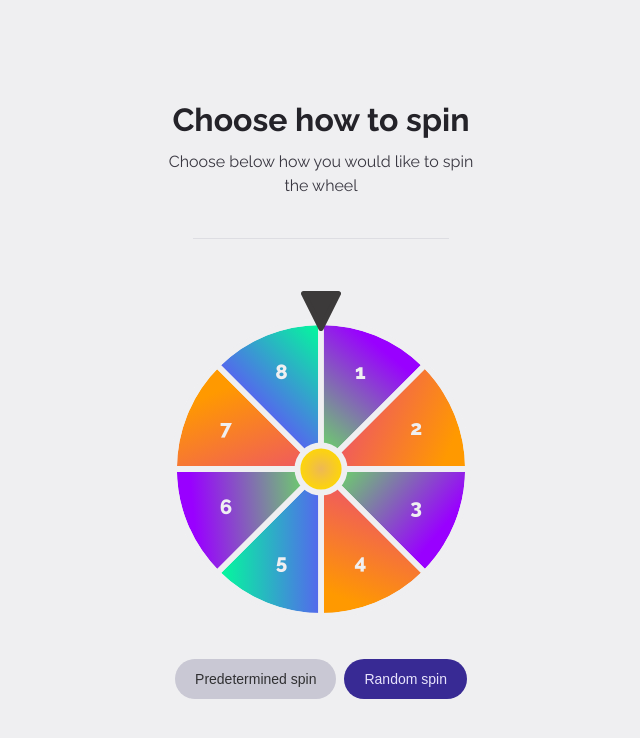
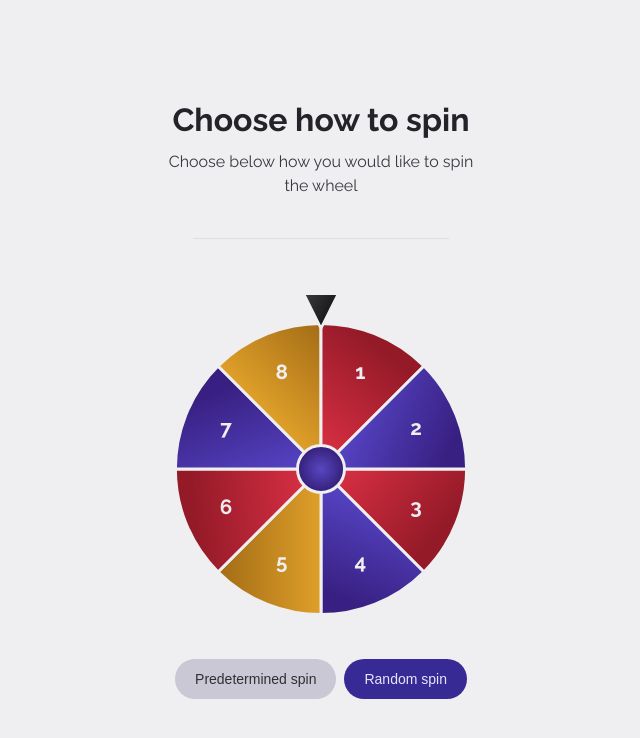
Before and after one commit to Jacques2Marais/spinning-wheel, a Vue app: page /spin in a window 1280 px wide. Shown: the top 738 px of the page, without its empty margins (319-959 px from the left). Built offline with nearby package versions, Linux system fonts and the light colour scheme.

Commit message:
Update colours for spinning wheel, clean up code and metadata

```diff
--- a/index.html
+++ b/index.html
@@ -4,7 +4,12 @@
     <meta charset="UTF-8" />
     <link rel="icon" href="/favicon.ico" />
     <meta name="viewport" content="width=device-width, initial-scale=1.0" />
-    <title>Vite App</title>
+
+    <title>Spin the wheel</title>
+    <meta
+      name="description"
+      content="A simple implementation of spin-the-wheel where you can do either a random spin, or a pre-determined spin."
+    />
 
     <link rel="preconnect" href="https://fonts.googleapis.com" />
     <link rel="preconnect" href="https://fonts.gstatic.com" crossorigin />
--- a/src/components/BaseLayout.vue
+++ b/src/components/BaseLayout.vue
@@ -20,7 +20,7 @@ const props = defineProps<{
 
 <style scoped>
 .base-layout {
-  height: 100vh;
+  min-height: 100vh;
 
   display: flex;
   flex-direction: column;
--- a/src/components/SpinningWheel.vue
+++ b/src/components/SpinningWheel.vue
@@ -3,7 +3,7 @@ import { useTemplateRef } from 'vue'
 import { useSpinningWheel } from '@/composables/useSpinningWheel'
 import {
   calculateSegmentTransformation,
-  getSegmentClassName,
+  calculateSegmentColourClassName,
   calculateTextTransformation,
   segmentPath,
 } from '@/utils/wheelUtils'
@@ -15,11 +15,11 @@ const { spinRandom, spinPredetermined } = useSpinningWheel(5000, wheel)
 
 <template>
   <div class="wheel-container">
-    <svg width="40" viewBox="0 0 30 30" class="spinner-arrow">
+    <svg viewBox="0 0 30 30" class="spinner-arrow">
       <polygon points="28,2 2,2 15,28" />
     </svg>
 
-    <svg width="300" height="300" viewBox="-2 -2 204 204" class="spinner-wheel" ref="spinner-wheel">
+    <svg viewBox="-2 -2 204 204" class="spinner-wheel" ref="spinner-wheel">
       <defs>
         <path id="segment" :d="segmentPath" />
 
@@ -38,6 +38,11 @@ const { spinRandom, spinPredetermined } = useSpinningWheel(5000, wheel)
           <stop class="gradient-stop-2" offset="100%" />
         </linearGradient>
 
+        <linearGradient id="arrow-gradient" gradientTransform="rotate(30)">
+          <stop class="gradient-stop-1" offset="0%" />
+          <stop class="gradient-stop-2" offset="100%" />
+        </linearGradient>
+
         <radialGradient id="middle-gradient">
           <stop class="gradient-stop-1" offset="0%" />
           <stop class="gradient-stop-2" offset="100%" />
@@ -49,7 +54,7 @@ const { spinRandom, spinPredetermined } = useSpinningWheel(5000, wheel)
           xlink:href="#segment"
           v-for="i in 8"
           :key="i"
-          :class="getSegmentClassName(i)"
+          :class="`spinner-segment ${calculateSegmentColourClassName(i)}`"
           :transform="calculateSegmentTransformation(i)"
         />
 
@@ -88,28 +93,32 @@ const { spinRandom, spinPredetermined } = useSpinningWheel(5000, wheel)
   transition: transform 5s cubic-bezier(0.3, 0.1, 0.25, 1);
   transform-origin: 50% 50%;
   transform: rotate(0);
+
+  width: 300px;
+  height: 300px;
 }
 
 .spinner-arrow {
-  fill: var(--foreground);
+  fill: url(#arrow-gradient);
   translate: 0 0.75rem;
-  stroke: var(--foreground);
-  stroke-width: 4;
+  stroke: var(--background);
+  stroke-width: 2;
   stroke-linejoin: round;
 
   z-index: 1;
+  width: 40px;
 }
 
 .spinner-text {
   font-size: 14px;
-  font-weight: 800;
+  font-weight: 700;
   fill: var(--background);
 }
 
 .spinner-segment {
   fill: url(#segment-gradient-1);
   stroke: var(--background);
-  stroke-width: 4;
+  stroke-width: 2;
   stroke-linejoin: round;
 
   &.segment-1\/3 {
@@ -130,47 +139,57 @@ const { spinRandom, spinPredetermined } = useSpinningWheel(5000, wheel)
 .spinner-middle {
   fill: url(#middle-gradient);
   stroke: var(--background);
-  stroke-width: 4;
+  stroke-width: 2;
   stroke-linejoin: round;
 }
 
 #middle-gradient {
   .gradient-stop-1 {
-    stop-color: rgb(238, 184, 85);
+    stop-color: #5747c2;
   }
 
   .gradient-stop-2 {
-    stop-color: rgb(255, 217, 0);
+    stop-color: #351f78;
+  }
+}
+
+#arrow-gradient {
+  .gradient-stop-1 {
+    stop-color: #3c3a3a;
+  }
+
+  .gradient-stop-2 {
+    stop-color: #181717;
   }
 }
 
 #segment-gradient-1 {
   .gradient-stop-1 {
-    stop-color: #e56;
+    stop-color: #5846c8;
   }
 
   .gradient-stop-2 {
-    stop-color: #f90;
+    stop-color: #382082;
   }
 }
 
 #segment-gradient-2 {
   .gradient-stop-1 {
-    stop-color: #56e;
+    stop-color: #df9f29;
   }
 
   .gradient-stop-2 {
-    stop-color: #0f9;
+    stop-color: #a26c16;
   }
 }
 
 #segment-gradient-3 {
   .gradient-stop-1 {
-    stop-color: #6e5;
+    stop-color: #e03246;
   }
 
   .gradient-stop-2 {
-    stop-color: #90f;
+    stop-color: #941a28;
   }
 }
 </style>
--- a/src/composables/useSpinningWheel.ts
+++ b/src/composables/useSpinningWheel.ts
@@ -1,7 +1,7 @@
 import router from '@/router'
 import type { Ref } from 'vue'
 import { useWheelResultStore } from '@/stores/wheelResult'
-import { getSegmentDegrees } from '@/utils/wheelUtils'
+import { calculateWheelRotationToSegment } from '@/utils/wheelUtils'
 
 // a composable that returns functions to help with spinning of the wheel
 export const useSpinningWheel = (animationMs: number, wheelElement: Ref<SVGSVGElement | null>) => {
@@ -11,7 +11,7 @@ export const useSpinningWheel = (animationMs: number, wheelElement: Ref<SVGSVGEl
   const spin = (segment: number) => {
     // spin 10 extra full circles for visual effect
     const spinEffectDegrees = 360 * 10
-    const degrees = getSegmentDegrees(segment) + spinEffectDegrees
+    const degrees = calculateWheelRotationToSegment(segment) + spinEffectDegrees
 
     if (wheelElement.value) {
       wheelElement.value.style.transform = `rotate(${degrees}deg)`
@@ -21,6 +21,8 @@ export const useSpinningWheel = (animationMs: number, wheelElement: Ref<SVGSVGEl
       setTimeout(() => {
         router.push('/result')
       }, animationMs + 200)
+    } else {
+      console.error('Wheel <svg> element could not be found')
     }
   }
 
--- a/src/utils/wheelUtils.ts
+++ b/src/utils/wheelUtils.ts
@@ -1,5 +1,5 @@
 // calculate the degrees (to the center point) around the wheel of a segment, given its number
-export const getSegmentDegrees = (segment: number) => {
+export const calculateWheelRotationToSegment = (segment: number) => {
   return 360 + 22.5 - segment * 45
 }
 
@@ -10,9 +10,9 @@ export const calculateSegmentTransformation = (index: number) => {
 }
 
 // given a wheel segment's index, get its class name
-export const getSegmentClassName = (index: number) => {
-  const segmentColorClass = (index % 3) + 1
-  return `spinner-segment segment-${segmentColorClass}/3`
+export const calculateSegmentColourClassName = (index: number) => {
+  const segmentColourClass = (index % 3) + 1
+  return `segment-${segmentColourClass}/3`
 }
 
 // given a wheel segment's index, calculate the text's CSS transformation property value
--- a/src/views/ResultView.vue
+++ b/src/views/ResultView.vue
@@ -21,6 +21,6 @@ if (!wheelResultStore.result) {
     :title="`Your spin landed on ${wheelResultStore.result}!`"
     desc="Congratulations! Click the button below to start again"
   >
-    <a href="/" class="button button-primary">Start again</a>
+    <router-link to="/" class="button button-primary">Start again</router-link>
   </BaseLayout>
 </template>
--- a/src/views/WelcomeView.vue
+++ b/src/views/WelcomeView.vue
@@ -4,6 +4,6 @@ import BaseLayout from '@/components/BaseLayout.vue'
 
 <template>
   <BaseLayout title="Spin the wheel" desc="Click on the button below to get started">
-    <a href="/spin" class="button button-primary">Get started</a>
+    <router-link to="/spin" class="button button-primary">Get started</router-link>
   </BaseLayout>
 </template>
```
Also changed, not shown: 2 other files (tests, documents, lock files or other folders).
